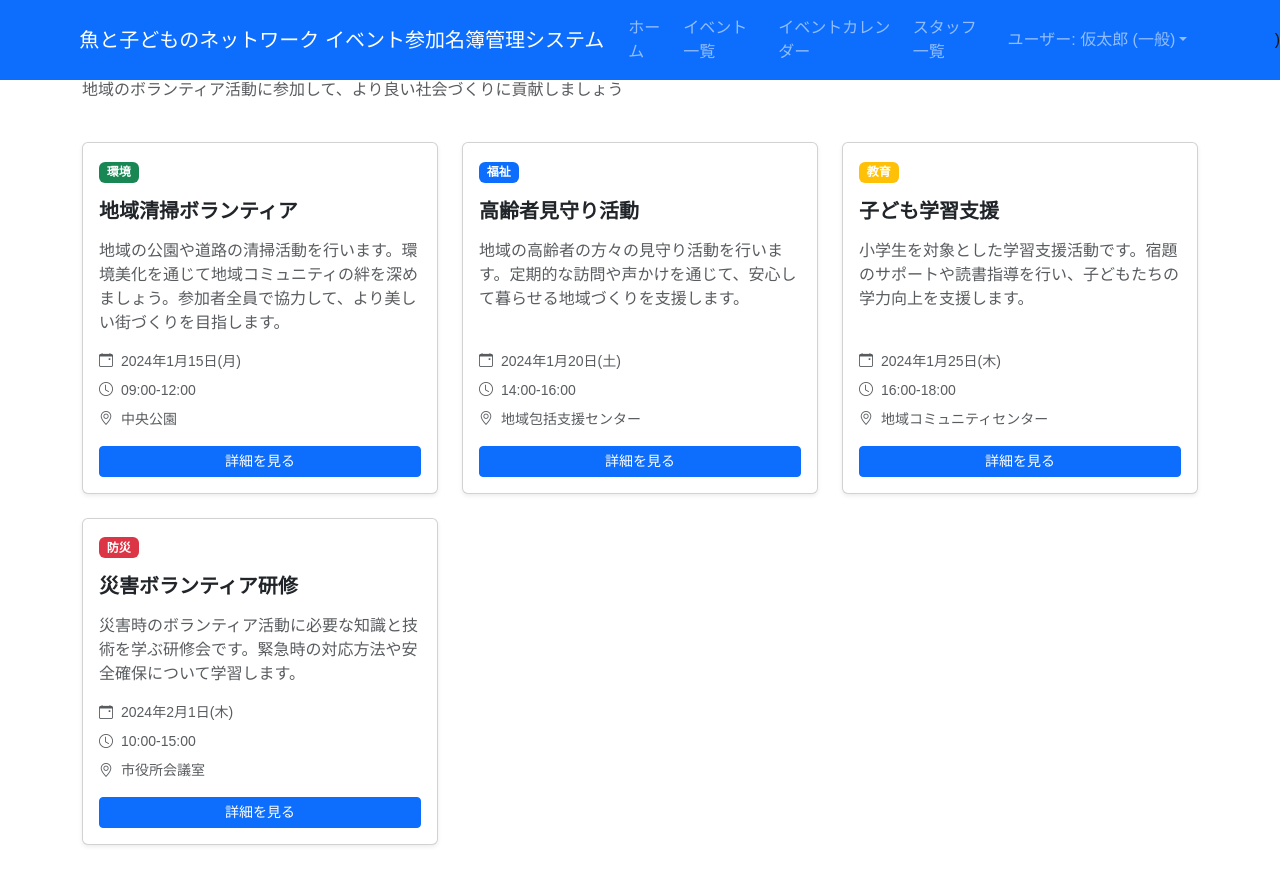
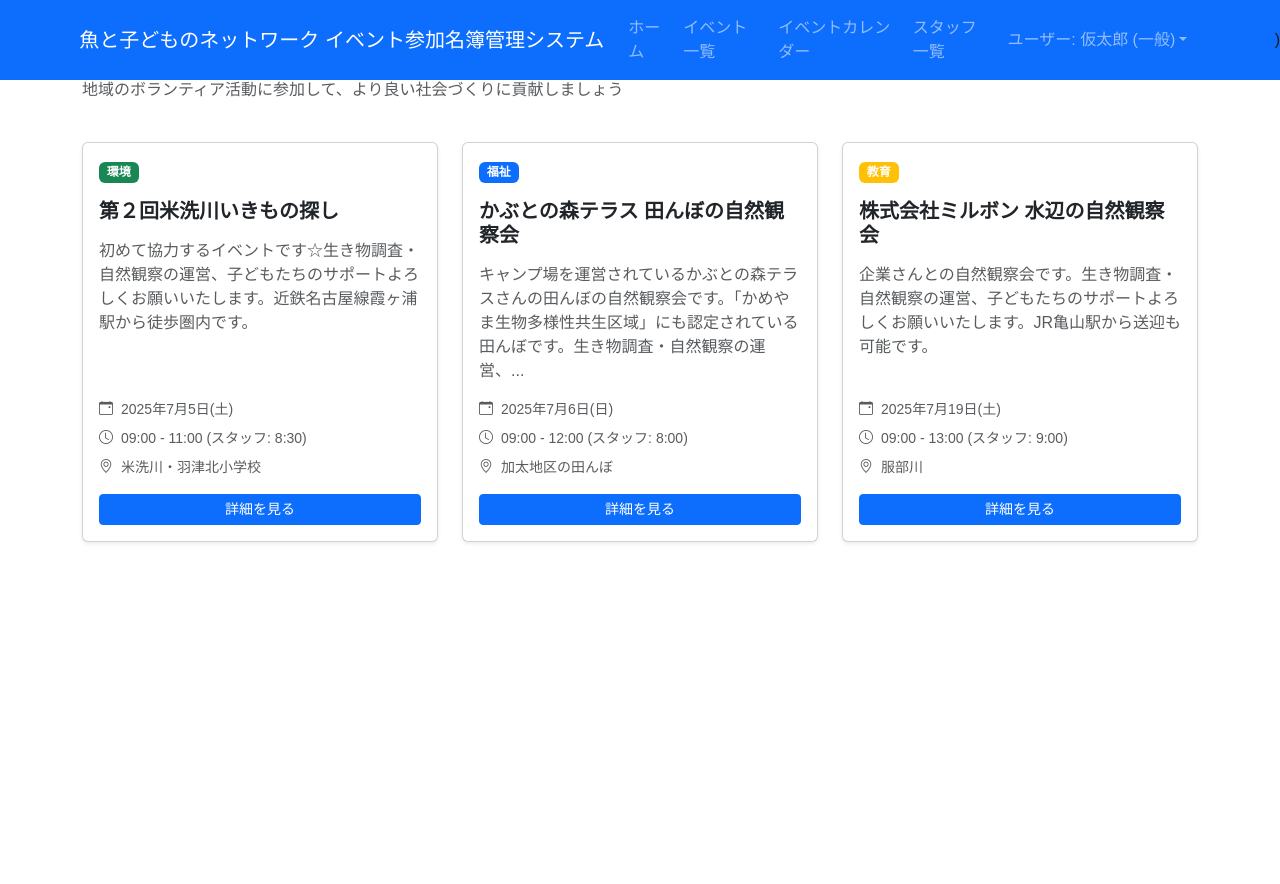
Before and after one commit to ogawa-gorilla/sakanatokodomo, a Next.js app: page /events in a window 1280 px wide. Shown: the top 884 px of the page. After the commit the page ends 800 px from the top, so only its background shows below. Built offline with nearby package versions, Linux system fonts and the light colour scheme.

Commit message:
データを実データに寄せた

```diff
--- a/src/app/events/[id]/page.tsx
+++ b/src/app/events/[id]/page.tsx
@@ -8,13 +8,16 @@ interface Event {
     id: string
     title: string
     description: string
-    fullDescription: string
     date: string
-    time: string
+    spareDate?: string
+    startTime: string
+    endTime: string
+    staffStartTime: string
     location: string
+    address: string
     category: string
-    maxParticipants: number
     currentParticipants: number
+    currentStaffs: number
     organizer: string
     contactEmail: string
     requirements: string[]
@@ -24,79 +27,57 @@ interface Event {
 const sampleEvents: Event[] = [
     {
         id: '1',
-        title: '地域清掃ボランティア',
+        title: '第２回米洗川いきもの探し',
         description:
-            '地域の公園や道路の清掃活動を行います。環境美化を通じて地域コミュニティの絆を深めましょう。参加者全員で協力して、より美しい街づくりを目指します。',
-        fullDescription:
-            '地域の公園や道路の清掃活動を行います。環境美化を通じて地域コミュニティの絆を深めましょう。参加者全員で協力して、より美しい街づくりを目指します。\n\n当日は以下の活動を行います：\n・公園内のゴミ拾い\n・道路沿いの清掃\n・花壇の手入れ\n・落ち葉の掃除\n\n参加者には清掃用具を提供いたします。動きやすい服装でお越しください。',
-        date: '2024-01-15',
-        time: '09:00-12:00',
-        location: '中央公園',
+            '初めて協力するイベントです☆生き物調査・自然観察の運営、子どもたちのサポートよろしくお願いいたします。近鉄名古屋線霞ヶ浦駅から徒歩圏内です。',
+        date: '2025-07-05',
+        startTime: '09:00',
+        endTime: '11:00',
+        staffStartTime: '8:30',
+        location: '米洗川・羽津北小学校',
+        address: '四日市市羽津500',
         category: '環境',
-        maxParticipants: 30,
         currentParticipants: 18,
-        organizer: '地域環境保全会',
+        currentStaffs: 3,
+        organizer: '新玉',
         contactEmail: 'info@environment-volunteer.jp',
         requirements: ['動きやすい服装', '帽子', '水分補給用の飲み物'],
     },
     {
         id: '2',
-        title: '高齢者見守り活動',
+        title: 'かぶとの森テラス 田んぼの自然観察会',
         description:
-            '地域の高齢者の方々の見守り活動を行います。定期的な訪問や声かけを通じて、安心して暮らせる地域づくりを支援します。',
-        fullDescription:
-            '地域の高齢者の方々の見守り活動を行います。定期的な訪問や声かけを通じて、安心して暮らせる地域づくりを支援します。\n\n活動内容：\n・高齢者宅への定期的な訪問\n・健康状態の確認\n・買い物や家事のサポート\n・地域の情報提供\n・緊急時の連絡体制の確認\n\n事前に研修を受けてから活動を開始します。',
-        date: '2024-01-20',
-        time: '14:00-16:00',
-        location: '地域包括支援センター',
+            'キャンプ場を運営されているかぶとの森テラスさんの田んぼの自然観察会です。「かめやま生物多様性共生区域」にも認定されている田んぼです。生き物調査・自然観察の運営、子どもたちのサポートよろしくお願いいたします。JR亀山駅から送迎も可能です。',
+        date: '2025-07-06',
+        startTime: '09:00',
+        endTime: '12:00',
+        staffStartTime: '8:00',
+        location: '加太地区の田んぼ',
+        address: '亀山市加太中在家',
         category: '福祉',
-        maxParticipants: 20,
         currentParticipants: 12,
-        organizer: '地域福祉推進協議会',
+        currentStaffs: 2,
+        organizer: '新玉',
         contactEmail: 'welfare@community-support.jp',
-        requirements: [
-            '事前研修の受講',
-            '身分証明書',
-            'コミュニケーション能力',
-        ],
+        requirements: ['動きやすい服装', '帽子', '水分補給用の飲み物'],
     },
     {
         id: '3',
-        title: '子ども学習支援',
+        title: '株式会社ミルボン 水辺の自然観察会',
         description:
-            '小学生を対象とした学習支援活動です。宿題のサポートや読書指導を行い、子どもたちの学力向上を支援します。',
-        fullDescription:
-            '小学生を対象とした学習支援活動です。宿題のサポートや読書指導を行い、子どもたちの学力向上を支援します。\n\n支援内容：\n・宿題のサポート\n・読書指導\n・算数の基礎学習\n・工作や実験のサポート\n・遊びを通じた学習\n\n教育経験のある方や、子どもが好きな方の参加をお待ちしています。',
+            '企業さんとの自然観察会です。生き物調査・自然観察の運営、子どもたちのサポートよろしくお願いいたします。JR亀山駅から送迎も可能です。',
         date: '2024-01-25',
-        time: '16:00-18:00',
-        location: '地域コミュニティセンター',
+        startTime: '09:00',
+        endTime: '13:00',
+        staffStartTime: '9:00',
+        location: '服部川',
+        address: '伊賀市平田',
         category: '教育',
-        maxParticipants: 15,
         currentParticipants: 8,
-        organizer: '子ども支援ネットワーク',
+        currentStaffs: 1,
+        organizer: '新玉',
         contactEmail: 'education@children-support.jp',
-        requirements: [
-            '子どもが好き',
-            '基本的な学習指導能力',
-            '犯罪経歴証明書',
-        ],
-    },
-    {
-        id: '4',
-        title: '災害ボランティア研修',
-        description:
-            '災害時のボランティア活動に必要な知識と技術を学ぶ研修会です。緊急時の対応方法や安全確保について学習します。',
-        fullDescription:
-            '災害時のボランティア活動に必要な知識と技術を学ぶ研修会です。緊急時の対応方法や安全確保について学習します。\n\n研修内容：\n・災害ボランティアの基礎知識\n・安全確保の方法\n・避難所運営の基礎\n・被災者支援の心得\n・緊急時の連絡体制\n・実技訓練\n\n修了証を発行いたします。',
-        date: '2024-02-01',
-        time: '10:00-15:00',
-        location: '市役所会議室',
-        category: '防災',
-        maxParticipants: 50,
-        currentParticipants: 35,
-        organizer: '市防災ボランティアセンター',
-        contactEmail: 'disaster@city-volunteer.jp',
-        requirements: ['18歳以上', '身分証明書', '筆記用具'],
+        requirements: ['動きやすい服装', '帽子', '水分補給用の飲み物'],
     },
 ]
 
@@ -152,10 +133,6 @@ export default function EventDetailPage() {
         )
     }
 
-    const participationRate = Math.round(
-        (event.currentParticipants / event.maxParticipants) * 100
-    )
-
     return (
         <Container className="py-4 mt-5">
             {/* 戻るボタン */}
@@ -198,7 +175,9 @@ export default function EventDetailPage() {
                                 <Col md={6} className="mb-3">
                                     <div className="d-flex align-items-center text-muted">
                                         <i className="bi bi-clock me-2"></i>
-                                        <span>{event.time}</span>
+                                        <span>
+                                            {event.startTime} - {event.endTime}
+                                        </span>
                                     </div>
                                 </Col>
                                 <Col md={12}>
@@ -213,13 +192,13 @@ export default function EventDetailPage() {
                             <div className="mb-4">
                                 <h4>イベント詳細</h4>
                                 <div style={{ whiteSpace: 'pre-line' }}>
-                                    {event.fullDescription}
+                                    {event.description}
                                 </div>
                             </div>
 
                             {/* 参加要件 */}
                             <div className="mb-4">
-                                <h4>参加要件</h4>
+                                <h4>持ち物</h4>
                                 <ul className="list-unstyled">
                                     {event.requirements.map(
                                         (requirement, index) => (
@@ -244,22 +223,12 @@ export default function EventDetailPage() {
                             <div className="mb-3">
                                 <div className="d-flex justify-content-between mb-1">
                                     <span>参加者数</span>
-                                    <span>
-                                        {event.currentParticipants} /{' '}
-                                        {event.maxParticipants}
-                                    </span>
+                                    <span>{event.currentParticipants}</span>
                                 </div>
-                                <div className="progress mb-2">
-                                    <div
-                                        className="progress-bar"
-                                        style={{
-                                            width: `${participationRate}%`,
-                                        }}
-                                    ></div>
+                                <div className="d-flex justify-content-between mb-1">
+                                    <span>スタッフ</span>
+                                    <span>{event.currentStaffs}</span>
                                 </div>
-                                <small className="text-muted">
-                                    定員の{participationRate}%が埋まっています
-                                </small>
                             </div>
 
                             <div className="d-grid gap-2">
@@ -276,9 +245,9 @@ export default function EventDetailPage() {
                     {/* 主催者情報 */}
                     <Card>
                         <Card.Body>
-                            <h5 className="card-title">主催者情報</h5>
+                            <h5 className="card-title">作成者情報</h5>
                             <p className="mb-2">
-                                <strong>主催:</strong> {event.organizer}
+                                <strong>作成者:</strong> {event.organizer}
                             </p>
                             <p className="mb-3">
                                 <strong>連絡先:</strong>
@@ -287,9 +256,6 @@ export default function EventDetailPage() {
                                     {event.contactEmail}
                                 </a>
                             </p>
-                            <Button variant="outline-primary" size="sm">
-                                主催者に問い合わせ
-                            </Button>
                         </Card.Body>
                     </Card>
                 </Col>
--- a/src/app/events/page.tsx
+++ b/src/app/events/page.tsx
@@ -9,8 +9,11 @@ interface Event {
     title: string
     description: string
     date: string
-    time: string
+    startTime: string
+    endTime: string
+    staffStartTime: string
     location: string
+    address: string
     category: string
 }
 
@@ -18,43 +21,42 @@ interface Event {
 const sampleEvents: Event[] = [
     {
         id: '1',
-        title: '地域清掃ボランティア',
+        title: '第２回米洗川いきもの探し',
         description:
-            '地域の公園や道路の清掃活動を行います。環境美化を通じて地域コミュニティの絆を深めましょう。参加者全員で協力して、より美しい街づくりを目指します。',
-        date: '2024-01-15',
-        time: '09:00-12:00',
-        location: '中央公園',
+            '初めて協力するイベントです☆生き物調査・自然観察の運営、子どもたちのサポートよろしくお願いいたします。近鉄名古屋線霞ヶ浦駅から徒歩圏内です。',
+        date: '2025-07-05',
+        startTime: '09:00',
+        endTime: '11:00',
+        staffStartTime: '8:30',
+        location: '米洗川・羽津北小学校',
+        address: '四日市市羽津500',
         category: '環境',
     },
     {
         id: '2',
-        title: '高齢者見守り活動',
+        title: 'かぶとの森テラス 田んぼの自然観察会',
         description:
-            '地域の高齢者の方々の見守り活動を行います。定期的な訪問や声かけを通じて、安心して暮らせる地域づくりを支援します。',
-        date: '2024-01-20',
-        time: '14:00-16:00',
-        location: '地域包括支援センター',
+            'キャンプ場を運営されているかぶとの森テラスさんの田んぼの自然観察会です。「かめやま生物多様性共生区域」にも認定されている田んぼです。生き物調査・自然観察の運営、子どもたちのサポートよろしくお願いいたします。JR亀山駅から送迎も可能です。',
+        date: '2025-07-06',
+        startTime: '09:00',
+        endTime: '12:00',
+        staffStartTime: '8:00',
+        location: '加太地区の田んぼ',
+        address: '亀山市加太中在家',
         category: '福祉',
     },
     {
         id: '3',
-        title: '子ども学習支援',
+        title: '株式会社ミルボン 水辺の自然観察会',
         description:
-            '小学生を対象とした学習支援活動です。宿題のサポートや読書指導を行い、子どもたちの学力向上を支援します。',
-        date: '2024-01-25',
-        time: '16:00-18:00',
-        location: '地域コミュニティセンター',
+            '企業さんとの自然観察会です。生き物調査・自然観察の運営、子どもたちのサポートよろしくお願いいたします。JR亀山駅から送迎も可能です。',
+        date: '2025-07-19',
+        startTime: '09:00',
+        endTime: '13:00',
+        staffStartTime: '9:00',
+        location: '服部川',
+        address: '伊賀市平田',
         category: '教育',
-    },
-    {
-        id: '4',
-        title: '災害ボランティア研修',
-        description:
-            '災害時のボランティア活動に必要な知識と技術を学ぶ研修会です。緊急時の対応方法や安全確保について学習します。',
-        date: '2024-02-01',
-        time: '10:00-15:00',
-        location: '市役所会議室',
-        category: '防災',
     },
 ]
 
@@ -141,7 +143,10 @@ export default function EventsPage() {
 
                                     <div className="d-flex align-items-center mb-2 text-muted small">
                                         <i className="bi bi-clock me-2"></i>
-                                        <span>{event.time}</span>
+                                        <span>
+                                            {event.startTime} - {event.endTime}{' '}
+                                            (スタッフ: {event.staffStartTime})
+                                        </span>
                                     </div>
 
                                     <div className="d-flex align-items-center mb-3 text-muted small">
```
